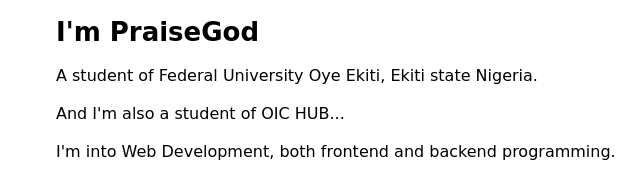
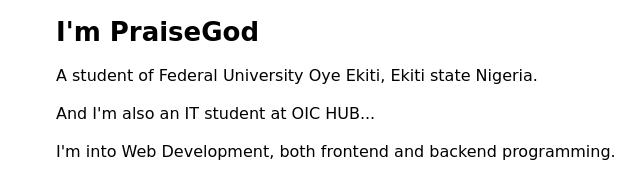
Before and after one commit to DayoPraiseGod/portfolio, a plain HTML site: page index.html in a window 1280 px wide. Shown: the part 923-1101 px from the top of the page, 404-1044 px from the left. Drawn offline with Linux system fonts and the light colour scheme.

Commit message:
made a change at about-text class of the index page

```diff
--- a/index.html
+++ b/index.html
@@ -48,7 +48,7 @@
                 <h3>I'm PraiseGod</h3><br>
                 <p>A student of Federal University Oye Ekiti, Ekiti state Nigeria.
                 </p> <br>
-                <p>And I'm also a student of OIC HUB...
+                <p>And I'm also an IT student at OIC HUB...
                 </p><br>
                 <p>I'm into Web Development, both frontend and backend programming.
                 </p>
```
